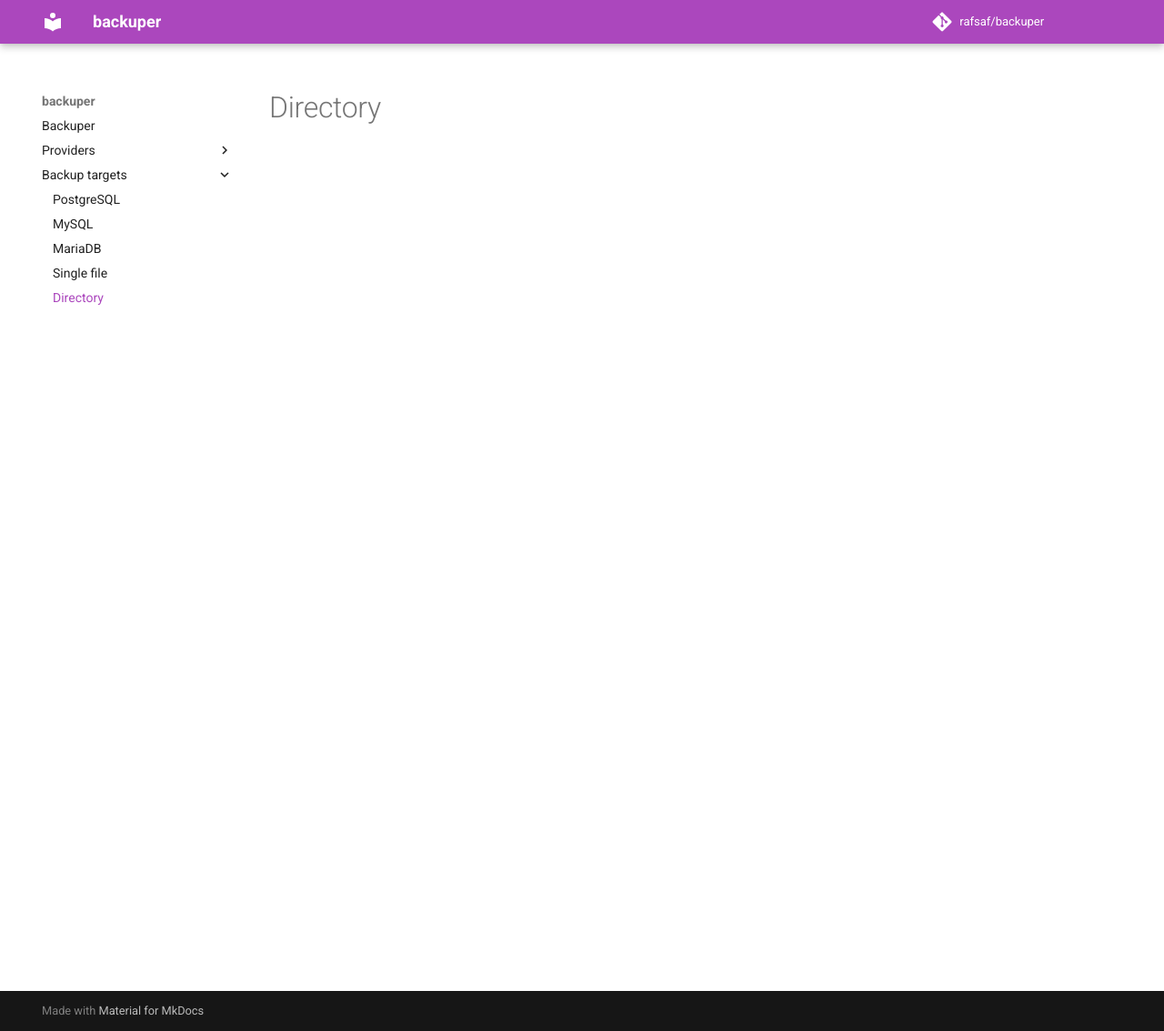
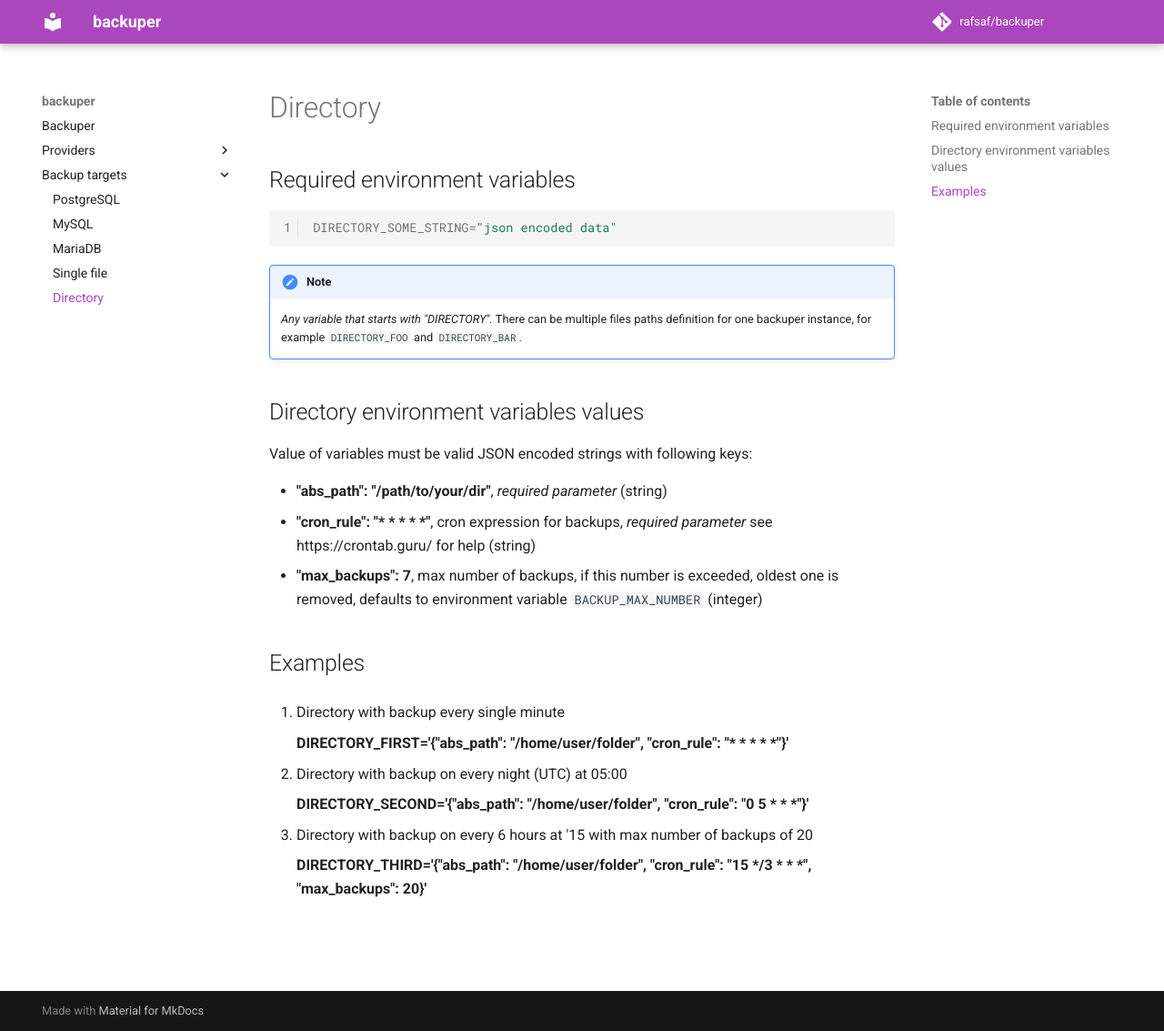
Before and after one commit to rafsaf/ogion, an MkDocs documentation site: the page built from docs/backup_targets/directory.md, in a window 1280 px wide and 1133 px high. Shown: the whole window at 91% size. Built offline with MkDocs 1.6.1 and Material for MkDocs 9.7.7, drawn with Linux system fonts in a browser that asks for light colours; comment, search, counter and statistics services are not loaded.

Commit message:
add directory docs page

````diff
--- a/docs/backup_targets/directory.md
+++ b/docs/backup_targets/directory.md
@@ -1 +1,35 @@
 # Directory
+
+## Required environment variables
+
+```bash
+DIRECTORY_SOME_STRING="json encoded data"
+```
+
+!!! note
+    *Any variable that starts with "DIRECTORY".* There can be multiple files paths definition for one backuper instance, for example `DIRECTORY_FOO` and `DIRECTORY_BAR`.
+
+## Directory environment variables values
+
+Value of variables must be valid JSON encoded strings with following keys:
+
+- **"abs_path": "/path/to/your/dir"**, *required parameter* (string)
+- **"cron_rule": "\* \* \* \* \*"**, cron expression for backups, *required parameter* see https://crontab.guru/ for help (string)
+- **"max_backups": 7**, max number of backups, if this number is exceeded, oldest one is removed, defaults to environment variable `BACKUP_MAX_NUMBER` (integer)
+
+## Examples
+
+1. Directory with backup every single minute
+
+    **DIRECTORY_FIRST='{"abs_path": "/home/user/folder", "cron_rule": "\* \* \* \* \*"}'**
+
+2. Directory with backup on every night (UTC) at 05:00
+
+    **DIRECTORY_SECOND='{"abs_path": "/home/user/folder", "cron_rule": "0 5 \* \* \*"}'**
+
+3. Directory with backup on every 6 hours at '15 with max number of backups of 20
+
+    **DIRECTORY_THIRD='{"abs_path": "/home/user/folder", "cron_rule": "15 \*/3 \* \* \*", "max_backups": 20}'**
+
+<br>
+<br>
````
